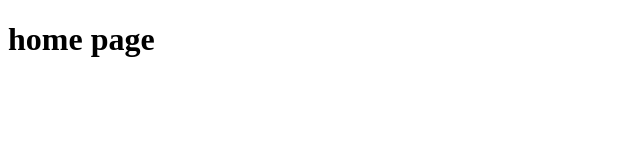
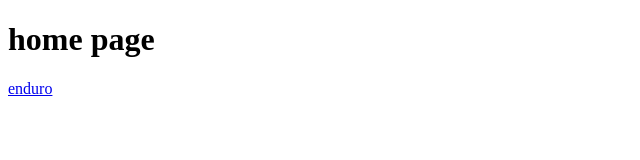
Before and after one commit to MateusGesualdo/mateusgesualdo.github.io, a plain HTML site: page index.html in a window 1280 px wide. Shown: the full height of the page, 0-640 px from the left. Drawn offline with Linux system fonts and the light colour scheme.

Commit message:
teste gh pages #4

```diff
--- a/index.html
+++ b/index.html
@@ -7,5 +7,6 @@
 </head>
 <body>
     <h1>home page</h1>
+    <a href="./enduro/index.html">enduro</a>
 </body>
 </html>
```
